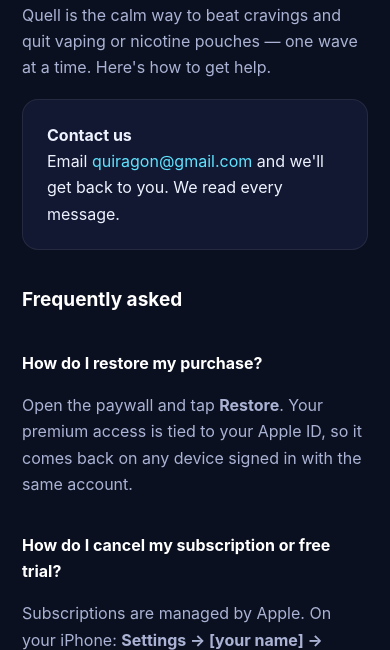
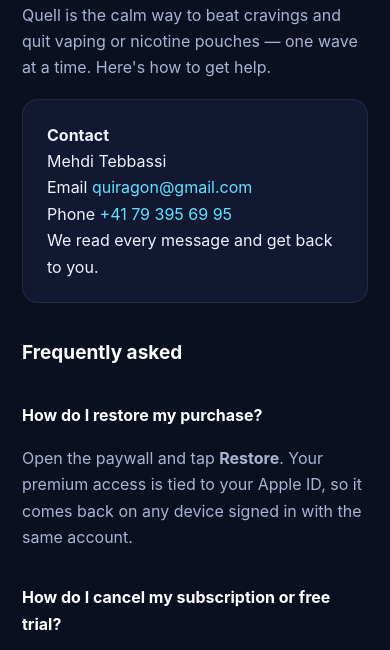
Before and after one commit to Quirag/quell-site, a plain HTML site: page support.html in a window 390 px wide. Shown: the part 170-820 px from the top of the page. Drawn offline with Linux system fonts and the light colour scheme.

Commit message:
Add contact name + phone (Mehdi Tebbassi) to all pages

```diff
--- a/support.html
+++ b/support.html
@@ -14,9 +14,11 @@
   one wave at a time. Here's how to get help.</p>
 
   <div class="card">
-    <strong>Contact us</strong><br>
-    Email <a href="mailto:quiragon@gmail.com">quiragon@gmail.com</a> and we'll get back to you.
-    We read every message.
+    <strong>Contact</strong><br>
+    Mehdi Tebbassi<br>
+    Email <a href="mailto:quiragon@gmail.com">quiragon@gmail.com</a><br>
+    Phone <a href="tel:+41793956995">+41 79 395 69 95</a><br>
+    We read every message and get back to you.
   </div>
 
   <h2>Frequently asked</h2>
```
Also changed, not shown: index.html (+1 -1 lines), privacy.html (+2 -1 lines), terms.html (+2 -1 lines).
